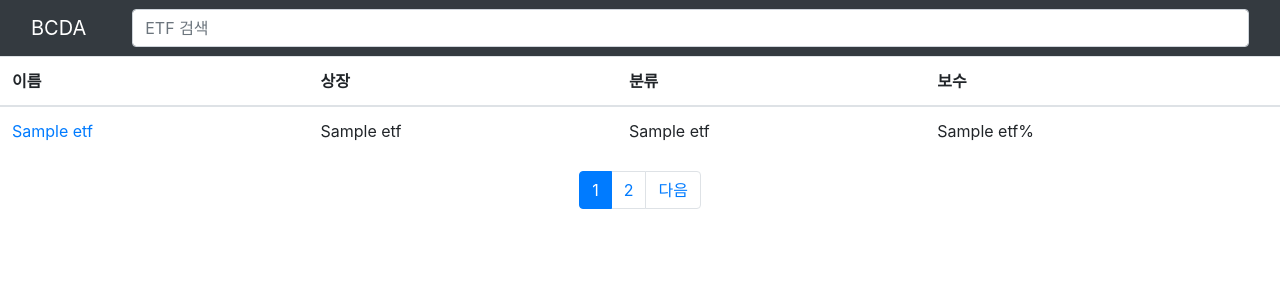
After one commit to Park9eon/Bullscandoanything, a Python web app: template templates/list.html in a window 1280 px wide. The commit adds this page. Shown: the top 300 px of the page. Run offline with Jinja, Linux system fonts and the light colour scheme; the template is opened without the code that fills it: most values are stand-ins (such as "Sample title", 1, 10 or a date in 2020); some libraries are stand-ins or nearby versions.

Commit message:
ETF 리스트 보기 추가

```diff
--- /dev/null
+++ b/templates/list.html
@@ -0,0 +1,38 @@
+{% extends "base.html" %}
+
+{% block title %} ETF 리스트 {% endblock %}
+
+{% block content %}
+    <table class="table table-hover">
+        <thead>
+            <tr>
+                <th>이름</th>
+                <th>상장</th>
+                <th>분류</th>
+                <th>보수</th>
+            </tr>
+        </thead>
+        <tbody>
+            {% for etf in data %}
+            <tr>
+                <td><a href="/etf/{{etf[0][1:]}}">{{etf[1]}}</a></td>
+                <td>{{etf[2]}}</td>
+                <td>{{etf[4]}}</td>
+                <td>{{etf[3]}}%</td>
+            </tr>
+            {% endfor %}
+        </tbody>
+    </table>
+    <nav>
+        <ul class="pagination justify-content-center">
+
+            {% if not page == 1 %}
+            <li class="page-item"><a class="page-link" href="/list/{{page-1}}">이전</a></li>
+            <li class="page-item"><a class="page-link" href="/list/{{page-1}}">{{page-1}}</a></li>
+            {% endif %}
+            <li class="page-item active"><a class="page-link" href="#">{{page}}</a></li>
+            <li class="page-item"><a class="page-link" href="/list/{{page+1}}">{{page+1}}</a></li>
+            <li class="page-item"><a class="page-link" href="/list/{{page+1}}">다음</a></li>
+        </ul>
+    </nav>
+{% endblock %}
```
Also changed, not shown: src/app.py (+8 -0 lines), src/data_manager.py (+15 -0 lines), templates/index.html (+6 -1 lines).
